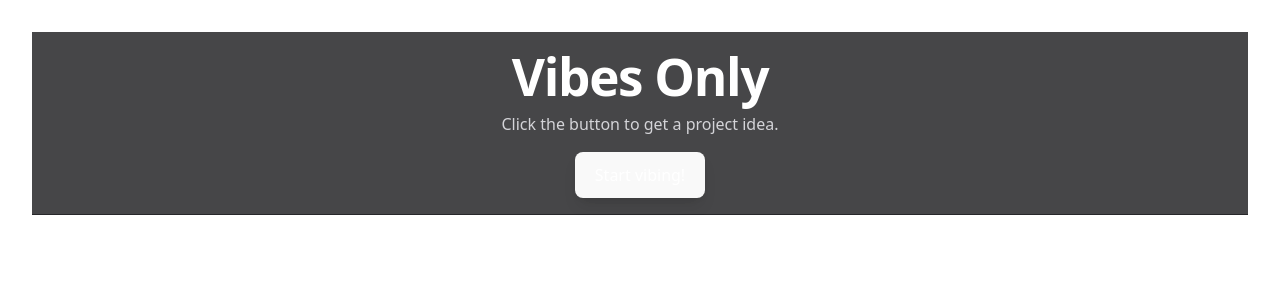
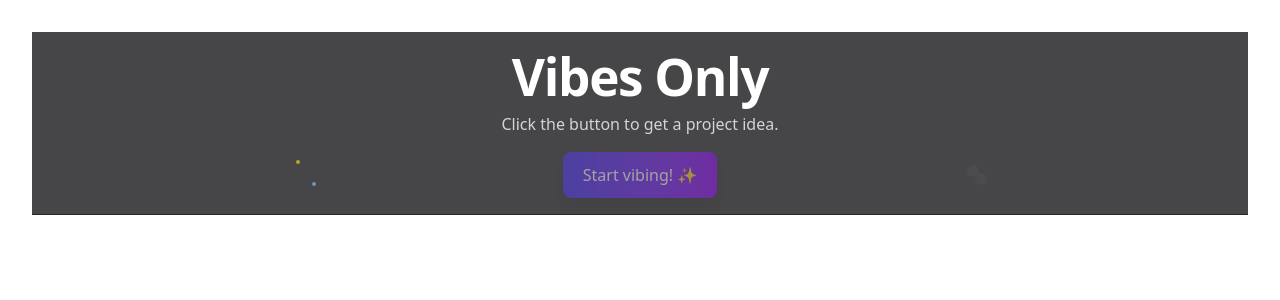
Before and after one commit to shaarselhorst/vibes-only, a Vue app in the folder 10-app/vibes-only/: page / in a window 1280 px wide. Shown: the top 300 px of the page. Built offline with nearby package versions, Linux system fonts and the light colour scheme.

Commit message:
Revamped VibeButton component with enhanced styling and interactive effects, including sparkle particles and a gradient background. Updated app idea generation framework with comprehensive categories, clear guidelines, and actionable examples for users to create simple app ideas.

```diff
--- a/10-app/vibes-only/src/components/VibeButton.vue
+++ b/10-app/vibes-only/src/components/VibeButton.vue
@@ -7,13 +7,45 @@ function onClick() {
 </script>
 
 <template>
-  <button
-    type="button"
-    @click="onClick"
-    class="inline-flex items-center justify-center rounded-xl bg-indigo-600 px-8 py-4 text-lg font-semibold text-white shadow-lg transition-colors hover:bg-indigo-500 focus-visible:outline-none focus-visible:ring-4 focus-visible:ring-indigo-500/60 focus-visible:ring-offset-2 focus-visible:ring-offset-zinc-900"
-    aria-label="Start vibing!"
-  >
-    Start vibing!
-  </button>
+  <div class="relative group">
+    <!-- Sparkle particles -->
+    <div class="absolute inset-0 overflow-hidden rounded-xl pointer-events-none">
+      <div class="absolute top-2 left-4 w-1 h-1 bg-yellow-300 rounded-full animate-ping opacity-60"></div>
+      <div class="absolute top-4 right-6 w-1.5 h-1.5 bg-pink-300 rounded-full animate-ping opacity-70" style="animation-delay: 0.5s;"></div>
+      <div class="absolute bottom-3 left-8 w-1 h-1 bg-blue-300 rounded-full animate-ping opacity-60" style="animation-delay: 1s;"></div>
+      <div class="absolute bottom-4 right-4 w-1.5 h-1.5 bg-purple-300 rounded-full animate-ping opacity-70" style="animation-delay: 1.5s;"></div>
+    </div>
 
+    <!-- Main button -->
+    <button
+      type="button"
+      @click="onClick"
+      class="relative inline-flex items-center justify-center rounded-xl bg-gradient-to-r from-indigo-600 via-purple-600 to-indigo-600 bg-size-200 px-8 py-4 text-lg font-semibold text-white shadow-lg transition-all duration-300 hover:scale-105 hover:shadow-2xl hover:shadow-indigo-500/25 focus-visible:outline-none focus-visible:ring-4 focus-visible:ring-indigo-500/60 focus-visible:ring-offset-2 focus-visible:ring-offset-zinc-900 animate-pulse"
+      aria-label="Start vibing!"
+    >
+      <span class="relative z-10">Start vibing! ✨</span>
+
+      <!-- Inner glow effect -->
+      <div class="absolute inset-0 rounded-xl bg-gradient-to-r from-indigo-400/20 via-purple-400/20 to-indigo-400/20 opacity-0 group-hover:opacity-100 transition-opacity duration-300"></div>
+    </button>
+  </div>
 </template>
+
+<style scoped>
+.bg-size-200 {
+  background-size: 200% 100%;
+}
+
+.group:hover .bg-size-200 {
+  animation: gradient-shift 3s ease infinite;
+}
+
+@keyframes gradient-shift {
+  0%, 100% {
+    background-position: 0% 50%;
+  }
+  50% {
+    background-position: 100% 50%;
+  }
+}
+</style>
```
Also changed, not shown: 1 other file (tests, documents, lock files or other folders).
